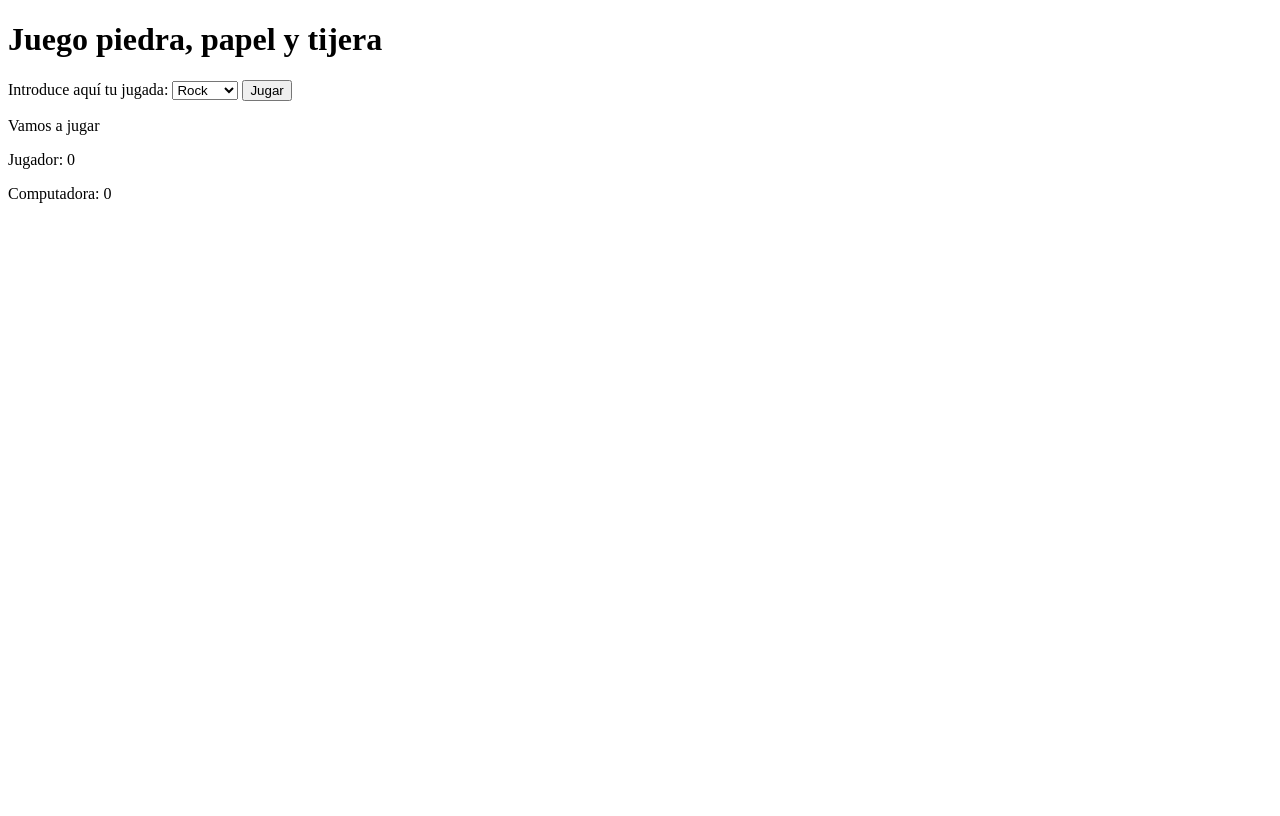
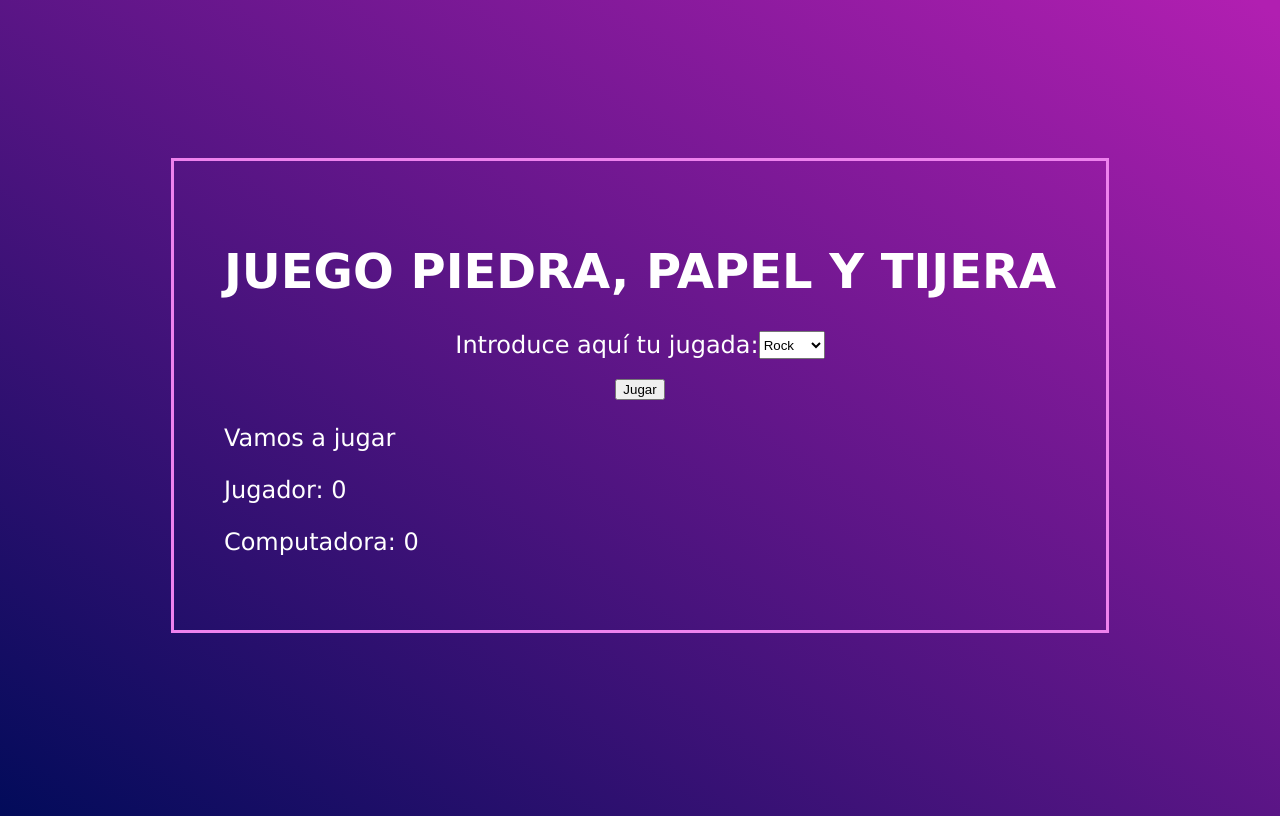
Before and after one commit to Adalab/modulo-2-evaluacion-intermedia-NataliaaJN, a plain HTML site: page index.html in a window 1280 px wide. Drawn offline with Linux system fonts and the light colour scheme.

Commit message:
fixed js problems and added styles

```diff
--- a/index.html
+++ b/index.html
@@ -1,31 +1,50 @@
 <!DOCTYPE html>
 <html lang="en">
   <head>
-    <meta charset="UTF-8">
-    <meta http-equiv="X-UA-Compatible" content="IE=edge">
-    <meta name="viewport" content="width=device-width, initial-scale=1.0">
-    <link rel="stylesheet" href="./styles/main.css">
+    <meta charset="UTF-8" />
+    <meta http-equiv="X-UA-Compatible" content="IE=edge" />
+    <meta name="viewport" content="width=device-width, initial-scale=1.0" />
+    <link rel="stylesheet" href="./styles/main.css" />
     <title>Piedra, papel y tijera</title>
   </head>
-<body>
+  <body class="body">
+    <div class="wrapper">
       <header class="header">
         <h1 class="title">Juego piedra, papel y tijera</h1>
       </header>
       <main class="main">
         <form class="form" action="">
-            <label class="label js-label" for="number">Introduce aquí tu jugada:</label>
-            <select class="select js-select" id="number" type="number" placeholder="Seleccione su jugada">
+          <div class="selectContainer">
+            <label class="label js-label" for="number"
+              >Introduce aquí tu jugada:</label
+            >
+            <select
+              class="select js-select"
+              id="number"
+              type="number"
+              placeholder="Seleccione su jugada"
+            >
               <option value="rock">Rock</option>
               <option value="paper">Paper</option>
-                <option value="scissor">Scissor</option>
+              <option value="scissors">Scissor</option>
             </select>
-            <button class="btnPlay js-btn" type="submit" value="Jugar">Jugar</button>
-            <button class="js-reset hidden">Reiniciar Juego</button>
+          </div>
+          <div class="btns">
+            <button class="btnPlay js-btn" type="submit" value="Jugar">
+              Jugar
+            </button>
+            <button class="js-reset hidden">Reiniciar juego</button>
+          </div>
         </form>
         <p class="result js-result">Vamos a jugar</p>
-        <p class="user js-user">Jugador: <span class="js-playerResult">0</span></p>
-        <p class="computer js-computer">Computadora: <span class="js-computerResult">0</span></p>
+        <p class="user js-user">
+          Jugador: <span class="js-playerResult">0</span>
+        </p>
+        <p class="computer js-computer">
+          Computadora: <span class="js-computerResult">0</span>
+        </p>
       </main>
+    </div>
 
     <script src="./js/main.js"></script>
   </body>
--- a/js/main.js
+++ b/js/main.js
@@ -12,7 +12,6 @@ const computerResult= document.querySelector('.js-computerResult');
 
 const resetBtn= document.querySelector('.js-reset');
 
-console.log("test")
 // FUNCTIONS:
 
 // Generate random number
@@ -27,7 +26,7 @@ function randomMovement(){
     if(computerChoice<4){
         computerChoice= 'rock';
     }
-    if(computerChoice>= 4 &&  computerChoice <=6){
+    else if(computerChoice>= 4 &&  computerChoice <=6){
         computerChoice= 'paper';
     }
     else{
@@ -77,16 +76,17 @@ function addOneToQuerySelectorNumber(querySelector) {
 
 function checkResult(userAttempt, computerChoice){
     const preResult = `Elección de la computadora: ${computerChoice} ->`;
+    console.log(userAttempt);
     if(userAttempt === computerChoice ){
         result.innerHTML= `${preResult} Empate`;
         addOneToQuerySelectorNumber(playerResult);
         addOneToQuerySelectorNumber(computerResult);
     }
     else if(wins[userAttempt] === computerChoice) {
-        result.innerHTML= `${preResult} Victoria`;
+        result.innerHTML= `${preResult} ¡Enhorabuena! Has ganado`;
         addOneToQuerySelectorNumber(playerResult);
     } else {
-        result.innerHTML= `${preResult} Derrota`;
+        result.innerHTML= `${preResult} Ups... Has perdido`;
         addOneToQuerySelectorNumber(computerResult);
     }
 
--- a/styles/main.css
+++ b/styles/main.css
@@ -1,3 +1,46 @@
 .hidden{
     display: none;
 }
+
+.body{
+    height: 100vh;
+    display: flex;
+    flex-direction: column;
+    justify-content: flex-start;
+    align-items: center;
+    background: linear-gradient(to top right, rgb(2, 11, 90), rgb(177, 31, 177) 99%);
+    color: white;
+    font-size: 16px;
+    font-family: Verdana, Geneva, Tahoma, sans-serif;
+    }
+    .wrapper{
+        margin-top: 150px;
+        border: 3px solid violet;
+        padding: 50px;
+    }
+    .label{
+        display: flex;
+        justify-content: center;
+    }
+    .selectContainer{
+        display: flex;
+        justify-content: center;
+    }
+    .title{
+        text-transform: uppercase;
+        text-align: center;
+    }
+
+    .btns{
+        margin-top: 20px;
+        display: flex;
+        justify-content: center;
+    }
+    @media(min-width: 768px){
+        .body{
+        font-size: 18px;}
+    }
+    @media(min-width: 1024px){
+        .body{
+        font-size: 24px;}
+    }
```
Lines whose indentation alone changed are shown as unchanged.
